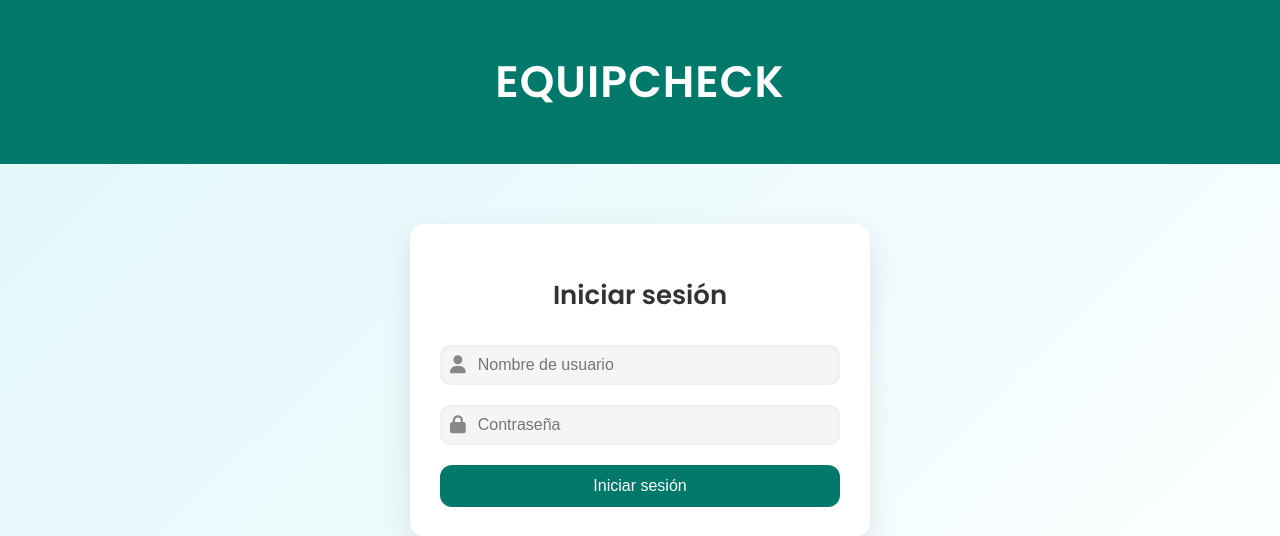
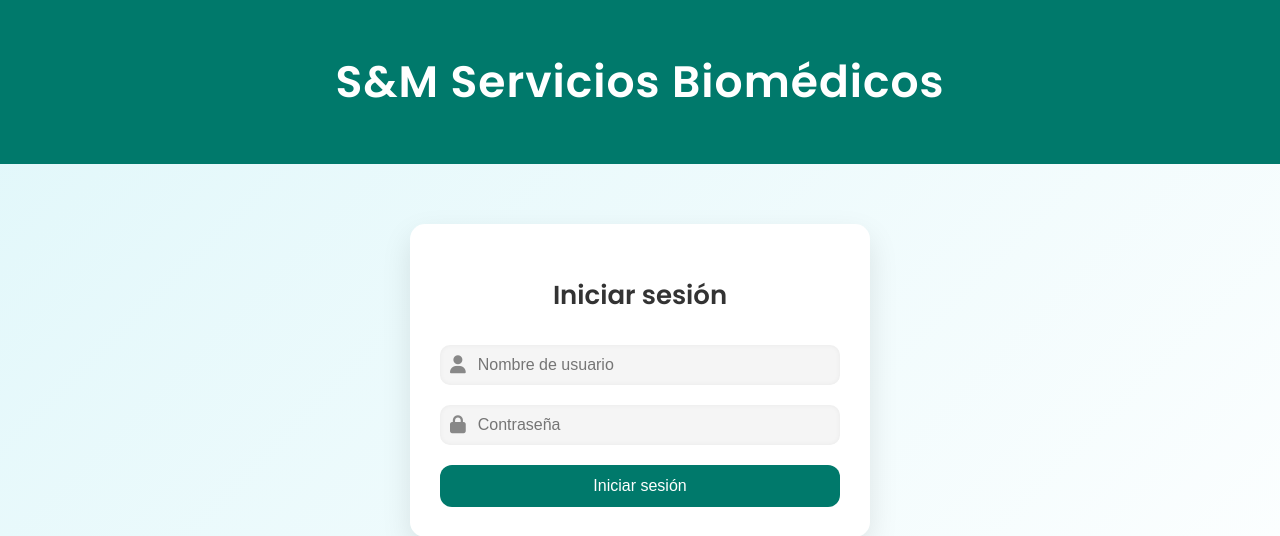
Before and after one commit to JuanDa3312/SyM-Servicios-Biomedicos, a Flask app: page /login in a window 1280 px wide. Shown: the top 536 px of the page. Run offline with Flask 3, Linux system fonts and the light colour scheme.

Commit message:
cambio de nombre en el login por S&M Servicios Biomédicos

```diff
--- a/templates/login.html
+++ b/templates/login.html
@@ -11,7 +11,7 @@
 </head>
 <body>
   <header>
-    <h1>EQUIPCHECK</h1>
+    <h1>S&M Servicios Biomédicos</h1>
   </header>
 
   <div class="login-container">
```
